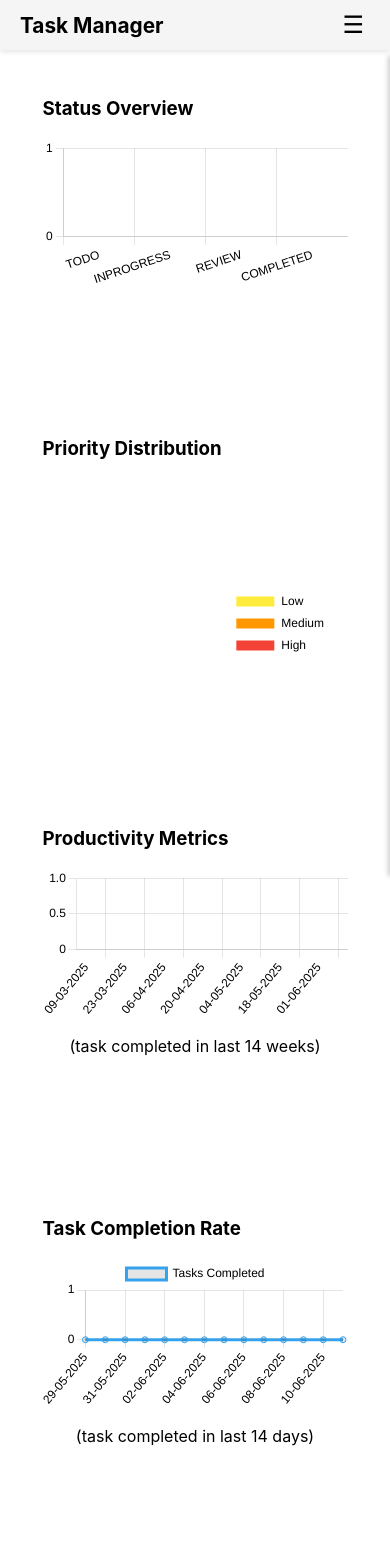
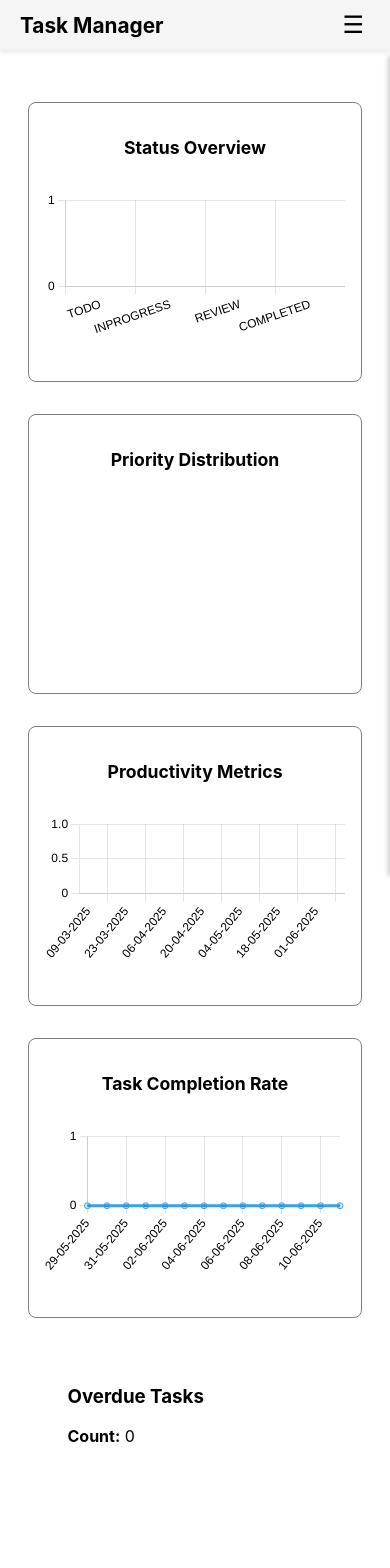
Before and after one commit to robinrdj/AuralisRobinTaskManagement, a React (Create React App) app: page /analytics in a window 390 px wide. Shown: the top 1568 px of the page. After the commit the page ends 1530 px from the top, so only its background shows below. Built offline with nearby package versions, Linux system fonts and the light colour scheme.

Commit message:
analytics page responsive chart styling improved with the intorduction of wrapper

```diff
--- /dev/null
+++ b/src/components/Analytics.css
@@ -0,0 +1,37 @@
+.analytics-container {
+  display: flex;
+  flex-direction: column;
+  align-items: center;
+  min-height: 100vh;
+  padding: 2rem;
+  box-sizing: border-box;
+}
+
+.chart-grid {
+  display: grid;
+  gap: 2rem;
+  width: 100%;
+  max-width: 1200px;
+  justify-content: center;
+  grid-template-columns: repeat(auto-fit, minmax(300px, 1fr));
+}
+
+/* responsiveness */
+/* Ensures only 2 columns max even on ultra-wide screens */
+@media (min-width: 768px) {
+  .chart-grid {
+    grid-template-columns: repeat(2, 1fr);
+  }
+}
+
+@media (max-width: 767px) {
+  .chart-grid {
+    grid-template-columns: 1fr;
+  }
+}
+
+.overdue-container {
+  width: 100%;
+  max-width: 900px;
+  margin-top: 2rem;
+}
--- a/src/components/Analytics.tsx
+++ b/src/components/Analytics.tsx
@@ -1,84 +1,33 @@
 import React from "react";
-import { Container, Row, Col } from "react-grid-system";
 import TaskCompletionRate from "./AnalyticsComponents/TaskCompletionRate";
 import PriorityDistribution from "./AnalyticsComponents/PriorityDistribution";
 import StatusOverview from "./AnalyticsComponents/StatusOverview";
 import OverdueTasks from "./AnalyticsComponents/OverdueTasks";
 import ProductivityMetrics from "./AnalyticsComponents/ProductivityMetrics";
+import ChartWrapper from "./ChartWrapper";
+import "./Analytics.css";
 
 const Analytics: React.FC = () => {
   return (
-    <Container>
-      <Row gutterWidth={100}>
-        <Col xs={12} md={6}>
-          <div
-            style={{
-              height: "340px",
-              width: "100%",
-              padding: "0.5rem",
-              boxSizing: "border-box",
-            }}
-          >
-            <StatusOverview />
-          </div>
-        </Col>
-        <Col xs={12} md={6}>
-          <div
-            style={{
-              height: "340px",
-              width: "100%",
-              padding: "0.5rem",
-              boxSizing: "border-box",
-            }}
-          >
-            <PriorityDistribution />
-          </div>
-        </Col>
-      </Row>
-      <Row gutterWidth={100}>
-        <Col xs={12} md={6}>
-          <div
-            style={{
-              height: "340px",
-              width: "100%",
-              padding: "0.5rem",
-              boxSizing: "border-box",
-              marginTop: "50px",
-            }}
-          >
-            <ProductivityMetrics />
-          </div>
-        </Col>
-        <Col xs={12} md={6}>
-          <div
-            style={{
-              height: "340px",
-              width: "100%",
-              padding: "0.5rem",
-              boxSizing: "border-box",
-              marginTop: "50px",
-            }}
-          >
-            <TaskCompletionRate />
-          </div>
-        </Col>
-      </Row>
-      <Row>
-        <Col xs={12}>
-          <div
-            style={{
-              height: "350px",
-              width: "100%",
-              padding: "0.5rem",
-              boxSizing: "border-box",
-              marginTop: "100px",
-            }}
-          >
-            <OverdueTasks />
-          </div>
-        </Col>
-      </Row>
-    </Container>
+    <div className="analytics-container">
+      <div className="chart-grid">
+        <ChartWrapper title="Status Overview">
+          <StatusOverview />
+        </ChartWrapper>
+        <ChartWrapper title="Priority Distribution">
+          <PriorityDistribution />
+        </ChartWrapper>
+        <ChartWrapper title="Productivity Metrics">
+          <ProductivityMetrics />
+        </ChartWrapper>
+        <ChartWrapper title="Task Completion Rate">
+          <TaskCompletionRate />
+        </ChartWrapper>
+      </div>
+      <div className="overdue-container">
+        <OverdueTasks />
+      </div>
+    </div>
   );
 };
 
--- a/src/components/AnalyticsComponents/PriorityDistribution.tsx
+++ b/src/components/AnalyticsComponents/PriorityDistribution.tsx
@@ -33,13 +33,11 @@ const PriorityDistribution: React.FC = () => {
   };
 
   const options = {
-    responsive: true,
+    responsive: false,
+    maintainAspectRatio: false,
     plugins: {
       legend: {
-        position: "right" as const,
-        labels: {
-          color: theme === "dark" ? "#fff" : "#000",
-        },
+        display: false,
       },
       title: {
         display: false,
@@ -49,13 +47,16 @@ const PriorityDistribution: React.FC = () => {
     },
   };
   return (
-    <div style={{ width: "100%", height: "100%" }}>
-      <h3 style={{ color: theme === "dark" ? "#fff" : "#000" }}>
-        Priority Distribution
-      </h3>
-      <div style={{ position: "relative", width: "100%", height: "90%" }}>
-        <Pie data={data} options={options} />
-      </div>
+    <div
+      style={{
+        width: "100%",
+        height: "100%",
+        display: "flex",
+        alignItems: "center",
+        justifyContent: "center",
+      }}
+    >
+      <Pie data={data} options={options} />
     </div>
   );
 };
--- a/src/components/AnalyticsComponents/ProductivityMetrics.tsx
+++ b/src/components/AnalyticsComponents/ProductivityMetrics.tsx
@@ -110,12 +110,16 @@ const ProductivityMetrics: React.FC = () => {
   };
 
   return (
-    <div style={{ margin: "0 auto" }}>
-      <h3 style={{ color: theme === "dark" ? "#fff" : "#000" }}>
-        Productivity Metrics
-      </h3>
+    <div
+      style={{
+        width: "100%",
+        height: "100%",
+        display: "flex",
+        alignItems: "center",
+        justifyContent: "center",
+      }}
+    >
       <Bar options={options} data={data} />
-      <p style={{ textAlign: "center" }}>(task completed in last 14 weeks)</p>
     </div>
   );
 };
--- a/src/components/AnalyticsComponents/StatusOverview.tsx
+++ b/src/components/AnalyticsComponents/StatusOverview.tsx
@@ -39,7 +39,8 @@ const StatusOverview: React.FC = () => {
   // #0047AB
   // #0D47A1
   const options = {
-    responsive: true,
+    responsive: false,
+    maintainAspectRatio: false,
     plugins: {
       legend: {
         display: false,
@@ -72,10 +73,15 @@ const StatusOverview: React.FC = () => {
   };
 
   return (
-    <div style={{ margin: "0 auto" }}>
-      <h3 style={{ color: theme === "dark" ? "#fff" : "#000" }}>
-        Status Overview
-      </h3>
+    <div
+      style={{
+        width: "100%",
+        height: "100%",
+        display: "flex",
+        alignItems: "center",
+        justifyContent: "center",
+      }}
+    >
       <Bar data={data} options={options} />
     </div>
   );
--- a/src/components/AnalyticsComponents/TaskCompletionRate.tsx
+++ b/src/components/AnalyticsComponents/TaskCompletionRate.tsx
@@ -62,7 +62,7 @@ const TaskCompletionRate: React.FC = () => {
     labels: lastDates,
     datasets: [
       {
-        label: "Tasks Completed",
+        label: "Tasks Completed in a week",
         data: completedCountByDate,
         fill: false,
         borderColor: theme === "dark" ? "#4bc0c0" : "#36a2eb",
@@ -72,13 +72,11 @@ const TaskCompletionRate: React.FC = () => {
   };
 
   const options = {
-    responsive: true,
+    responsive: false,
+    maintainAspectRatio: false,
     plugins: {
       legend: {
-        position: "top" as const,
-        labels: {
-          color: theme === "dark" ? "#fff" : "#000",
-        },
+        display: false,
       },
       title: {
         display: false,
@@ -109,12 +107,16 @@ const TaskCompletionRate: React.FC = () => {
     },
   };
   return (
-    <div style={{ margin: "0 auto" }}>
-      <h3 style={{ color: theme === "dark" ? "#fff" : "#000" }}>
-        Task Completion Rate
-      </h3>
+    <div
+      style={{
+        width: "100%",
+        height: "100%",
+        display: "flex",
+        alignItems: "center",
+        justifyContent: "center",
+      }}
+    >
       <Line options={options} data={data} />
-      <p style={{ textAlign: "center" }}>(task completed in last 14 days)</p>
     </div>
   );
 };
--- /dev/null
+++ b/src/components/ChartWrapper.css
@@ -0,0 +1,27 @@
+.chart-wrapper {
+  width: 100%;
+  max-width: 400px;
+  height: 280px;
+  margin: auto;
+  padding: 1rem;
+  border: 1px solid gray;
+  box-sizing: border-box;
+  border-radius: 8px;
+  display: flex;
+  flex-direction: column;
+  justify-content: space-between;
+}
+
+.chart-title {
+  font-size: 1.1rem;
+  text-align: center;
+  margin-bottom: 0.5rem;
+  color: inherit;
+}
+
+.chart-content {
+  flex: 1;
+  display: flex;
+  align-items: center;
+  justify-content: center;
+}
--- /dev/null
+++ b/src/components/ChartWrapper.tsx
@@ -0,0 +1,18 @@
+import React from "react";
+import "./ChartWrapper.css";
+
+interface ChartWrapperProps {
+  children: React.ReactNode;
+  title?: string;
+}
+
+const ChartWrapper: React.FC<ChartWrapperProps> = ({ children, title }) => {
+  return (
+    <div className="chart-wrapper">
+      {title && <h3 className="chart-title">{title}</h3>}
+      <div className="chart-content">{children}</div>
+    </div>
+  );
+};
+
+export default ChartWrapper;
--- a/src/components/TaskBoard.tsx
+++ b/src/components/TaskBoard.tsx
@@ -35,7 +35,6 @@ const TaskBoard: React.FC = () => {
   const {
     selectionMode,
     selectedIds,
-    toggleSelect,
     handleMultiDelete,
     handleMultiUpdate,
     showUpdateModal,
```
